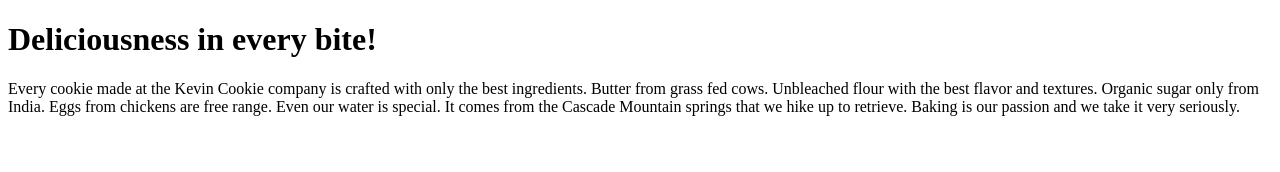
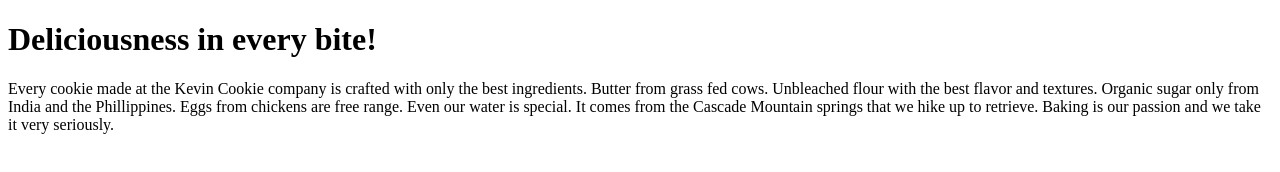
Before and after one commit to Projekktt/CookieCompany.com, a plain HTML site: page index.htm in a window 1280 px wide. Drawn offline with Linux system fonts and the light colour scheme.

Commit message:
Update index.htm

```diff
--- a/index.htm
+++ b/index.htm
@@ -4,7 +4,7 @@
 
 <h1>Deliciousness in every bite!</h1>
 
-<p>Every cookie made at the Kevin Cookie company is crafted with only the best ingredients. Butter from grass fed cows. Unbleached flour with the best flavor and textures. Organic sugar only from India. Eggs from chickens are free range. Even our water is special. It comes from the Cascade Mountain springs that we hike up to retrieve. Baking is our passion and we take it very seriously.</p>
+<p>Every cookie made at the Kevin Cookie company is crafted with only the best ingredients. Butter from grass fed cows. Unbleached flour with the best flavor and textures. Organic sugar only from India and the Phillippines. Eggs from chickens are free range. Even our water is special. It comes from the Cascade Mountain springs that we hike up to retrieve. Baking is our passion and we take it very seriously.</p>
 
 
 </body>
```
